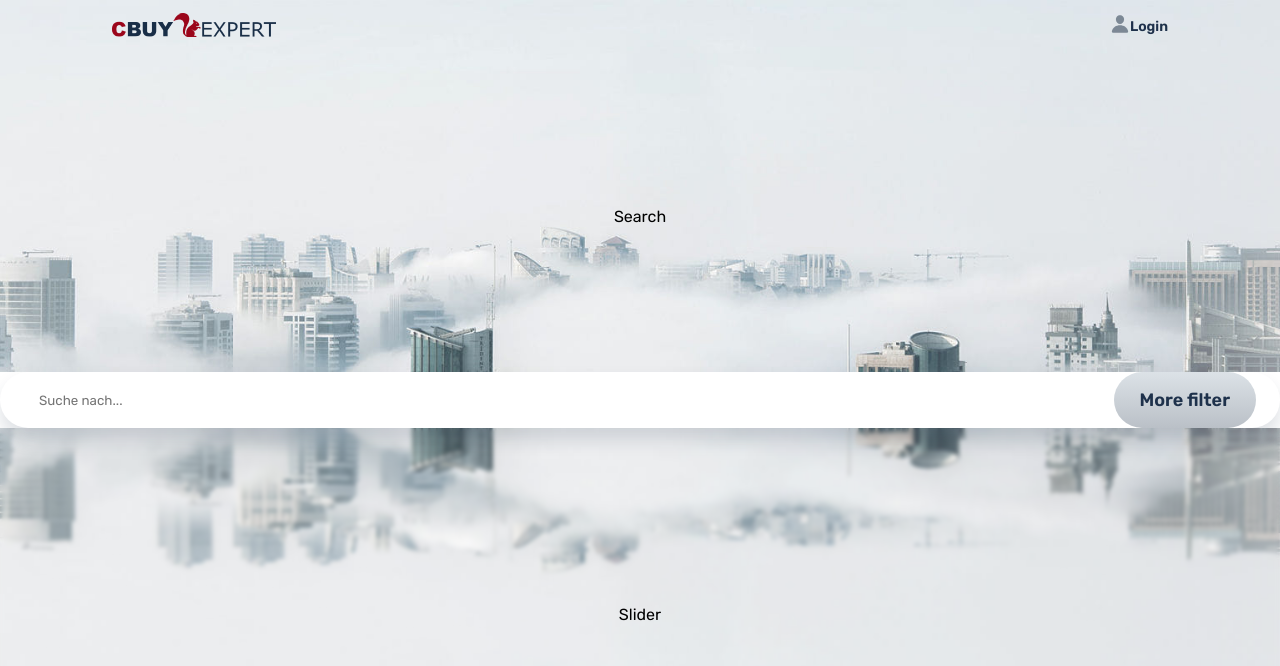
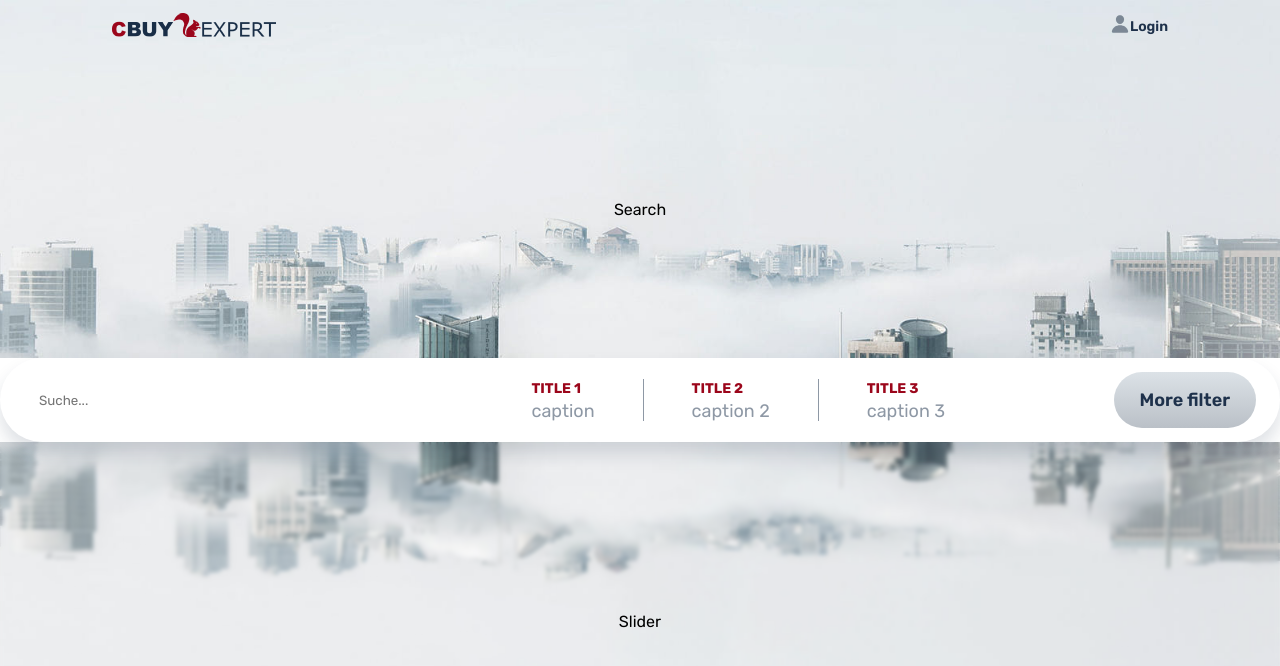
Before and after one commit to devsecur/cbuy, a Next.js app: page / in a window 1280 px wide. Shown: the top 666 px of the page. Built offline with nearby package versions, Linux system fonts and the light colour scheme.

Commit message:
feat(dummy data): add dummy data

```diff
--- a/src/components/organisms/Cta/index.tsx
+++ b/src/components/organisms/Cta/index.tsx
@@ -1,14 +1,42 @@
-import React from 'react';
+'use client';
+import React, { useState } from 'react';
 import styles from './styles.module.css';
 import Search from '@/components/molecules/Search';
 import Slider from '@/components/molecules/Slider';
 import Searchbar from '@/components/molecules/Searchbar/Searchbar';
+import { SearchButtonPropType } from '@/components/molecules/SearchButton/SearchButton';
 
 const Cta = () => {
+  const [inputValue, setValue] = useState<string>();
+
+  const searchButton: SearchButtonPropType[] = [
+    {
+      title: 'title 1',
+      caption: 'caption ',
+      onClick: () => console.log('Function 1'),
+    },
+    {
+      title: 'title 2',
+      caption: 'caption 2',
+      onClick: () => console.log('Function 2'),
+    },
+    {
+      title: 'title 3',
+      caption: 'caption 3',
+      onClick: () => console.log('Function 3'),
+    },
+  ];
   return (
     <div className={styles.cta}>
       <Search />
-      <Searchbar />
+      <Searchbar
+        searchButtonpProps={searchButton}
+        inputProps={{
+          onChange: setValue,
+          value: inputValue,
+          placeholder: 'Suche...',
+        }}
+      />
       <Slider />
     </div>
   );
```
